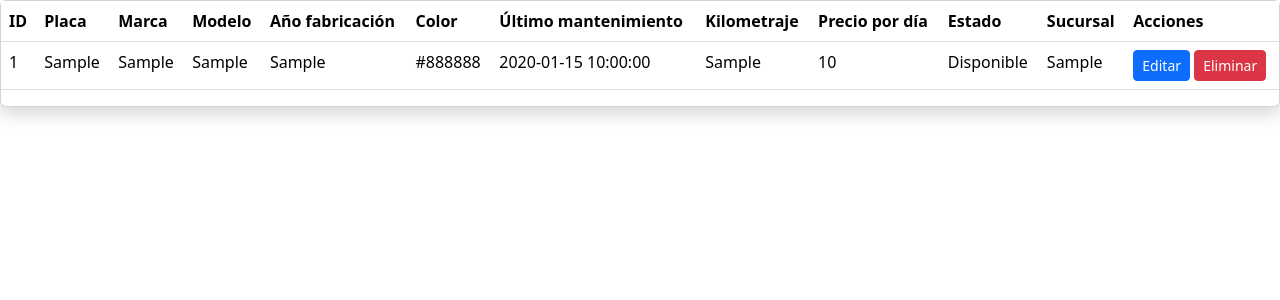
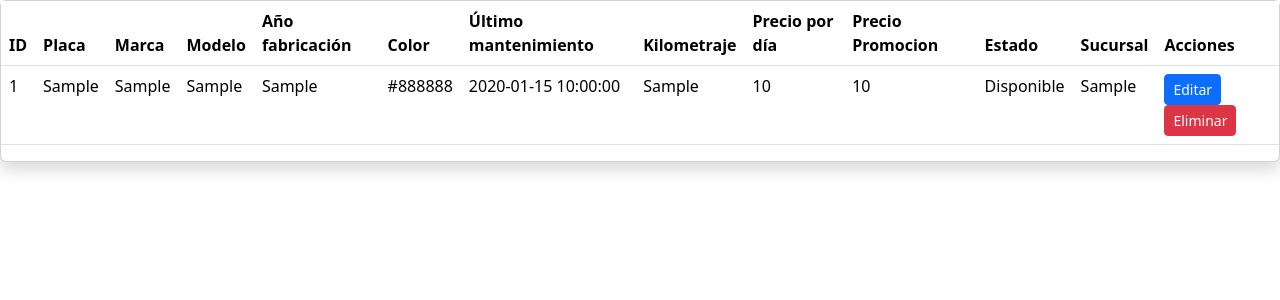
Before and after one commit to rsotodev/movilizaapp, a Flask app: page /menu_promociones in a window 1280 px wide. Shown: the part 100-400 px from the top of the page. Run offline with Flask 3, Linux system fonts and the light colour scheme; tables that the repository leaves empty or names only in its code hold one stand-in row (values such as "Sample post"); data that the repository does not hold is empty.

Commit message:
automatizacion promociones y mejora index

```diff
--- a/App.py
+++ b/App.py
@@ -262,7 +262,6 @@ def dashboard_trabajador():
         penalizaciones=penalizaciones_format
     )
 
-
 @app.route('/menu_vehiculos')
 def menu_vehiculos():
     connection = get_bd()
@@ -326,86 +325,92 @@ def addVehiculo():
 @app.route('/editar/<int:id_vehiculo>', methods=['POST'])
 def editarVehiculo(id_vehiculo):
     # Obtener datos del formulario
-    placa = request.form['placa']
-    marca = request.form['marca']
-    modelo = request.form['modelo']
-    fabricacion = request.form['fabricacion']
-    color = request.form['color']
-    transmision = request.form['transmision']
-    nro_asientos = request.form['nro_asientos']
-    fecha_ultimo_mantenimiento = request.form['fecha_ultimo_mantenimiento']
-    kilometraje = request.form['kilometraje']
-    precio_por_dia = request.form['precio_por_dia']
-    estado = request.form['estado']
-    sucursal = request.form['sucursal']
-    promocion = request.form.get('promocion')
+    placa = request.form.get('placa', '')
+    marca = request.form.get('marca', '')
+    modelo = request.form.get('modelo', '')
+    fabricacion = request.form.get('fabricacion', '')
+    color = request.form.get('color', '')
+    transmision = request.form.get('transmision', '')
+    nro_asientos = request.form.get('nro_asientos', '')
+    fecha_ultimo_mantenimiento = request.form.get('fecha_ultimo_mantenimiento', '')
+    kilometraje = request.form.get('kilometraje', '')
+    precio_por_dia = request.form.get('precio_por_dia', '')
+    estado = request.form.get('estado', '')
+    sucursal = request.form.get('sucursal', '')
+    promocion = request.form.get('promocion')  # None si el checkbox no está marcado
 
-    if placa and marca and modelo and fabricacion and color and transmision and nro_asientos and fecha_ultimo_mantenimiento and kilometraje and precio_por_dia and estado and sucursal:
-        # Conectar a la base de datos
-        connection = get_bd()
-        cursor = connection.cursor()
+    # Validar que los datos estén completos
+    if not all([placa, marca, modelo, fabricacion, color, transmision, nro_asientos, fecha_ultimo_mantenimiento, kilometraje, precio_por_dia, estado, sucursal]):
+        flash('Faltan datos, no se pudo actualizar el vehículo', 'danger')
+        return redirect(url_for('menu_vehiculos'))
 
-         # Obtener la URL de la imagen actual del vehículo
+    # Conectar a la base de datos
+    connection = get_bd()
+    cursor = connection.cursor()
+
+    try:
+        # Obtener la URL de la imagen actual del vehículo
         cursor.execute("SELECT imagen FROM vehiculo WHERE id_vehiculo = %s", (id_vehiculo,))
-        imagen_url = cursor.fetchone()[0]
+        resultado = cursor.fetchone()
+        imagen_url = resultado[0] if resultado else ''  # Evitar error si no hay imagen
 
-        # Actualizar los datos del vehículo
-        sql = """
+        # Actualizar la tabla vehiculo
+        sql_update_vehiculo = """
             UPDATE vehiculo
             SET placa = %s, marca = %s, modelo = %s, fabricacion = %s, color = %s,
                 transmision = %s, nro_asientos = %s, fecha_ultimo_mantenimiento = %s,
                 kilometraje = %s, precio_por_dia = %s, estado = %s, sucursal = %s
             WHERE id_vehiculo = %s
         """
-        data = (placa, marca, modelo, fabricacion, color, transmision, nro_asientos, fecha_ultimo_mantenimiento, kilometraje, precio_por_dia, estado, sucursal, id_vehiculo)
-        cursor.execute(sql, data)
-        connection.commit()
+        data_update_vehiculo = (placa, marca, modelo, fabricacion, color, transmision, nro_asientos,
+                                fecha_ultimo_mantenimiento, kilometraje, precio_por_dia, estado, sucursal, id_vehiculo)
+        cursor.execute(sql_update_vehiculo, data_update_vehiculo)
 
         # Verificar si el vehículo ya está en promociones
         cursor.execute("SELECT COUNT(*) FROM promociones WHERE id_vehiculo = %s", (id_vehiculo,))
         en_promocion = cursor.fetchone()[0] > 0
 
-        # Si el checkbox de promoción está marcado y el vehículo no está en promociones, agregarlo
+        # Si el checkbox de promoción está marcado y el vehículo NO está en promociones, agregarlo
         if promocion and not en_promocion:
-            sql_promocion = """
+            sql_insert_promocion = """
                 INSERT INTO promociones (id_vehiculo, placa, marca, modelo, fabricacion, color, transmision, nro_asientos, fecha_ultimo_mantenimiento, kilometraje, precio_por_dia, estado, sucursal, imagen)
                 VALUES (%s, %s, %s, %s, %s, %s, %s, %s, %s, %s, %s, %s, %s, %s)
             """
-            data_promocion = (id_vehiculo, placa, marca, modelo, fabricacion, color, transmision, nro_asientos, fecha_ultimo_mantenimiento, kilometraje, precio_por_dia, estado, sucursal, imagen_url)
-            cursor.execute(sql_promocion, data_promocion)
-            connection.commit()
-        # Si el checkbox de promoción no está marcado y el vehículo está en promociones, eliminarlo
+            data_promocion = (id_vehiculo, placa, marca, modelo, fabricacion, color, transmision, nro_asientos,
+                              fecha_ultimo_mantenimiento, kilometraje, precio_por_dia, estado, sucursal, imagen_url)
+            cursor.execute(sql_insert_promocion, data_promocion)
+
+        # Si el checkbox de promoción está marcado y el vehículo YA está en promociones, actualizarlo
+        elif promocion and en_promocion:
+            sql_update_promocion = """
+                UPDATE promociones
+                SET placa = %s, marca = %s, modelo = %s, fabricacion = %s, color = %s,
+                    transmision = %s, nro_asientos = %s, fecha_ultimo_mantenimiento = %s,
+                    kilometraje = %s, precio_por_dia = %s, estado = %s, sucursal = %s, imagen = %s
+                WHERE id_vehiculo = %s
+            """
+            data_promocion_update = (placa, marca, modelo, fabricacion, color, transmision, nro_asientos,
+                                     fecha_ultimo_mantenimiento, kilometraje, precio_por_dia, estado, sucursal, imagen_url, id_vehiculo)
+            cursor.execute(sql_update_promocion, data_promocion_update)
+
+        # Si el checkbox de promoción NO está marcado y el vehículo está en promociones, eliminarlo
         elif not promocion and en_promocion:
             cursor.execute("DELETE FROM promociones WHERE id_vehiculo = %s", (id_vehiculo,))
-            connection.commit()
 
-         # Manejar la lógica de devolución
-        fecha_devolucion = request.form.get('fecha_devolucion')
-        estado = request.form.get('estado')
-        if fecha_devolucion and estado:
-            query = """
-                INSERT INTO devoluciones (id_alquiler, fecha_devolucion, estado)
-                VALUES (%s, %s, %s)
-            """
-            cursor.execute(query, (id_vehiculo, fecha_devolucion, estado))
-            connection.commit()
-            # Actualizar el estado del alquiler a 'finalizado'
-            update_query = """
-                UPDATE alquileres
-                SET estado = 'Disponible'
-                WHERE id = %s
-            """
-            cursor.execute(update_query, (id_vehiculo,))
-            connection.commit()
+        # Guardar cambios en la base de datos
+        connection.commit()
+        flash('Vehículo actualizado correctamente', 'success')
 
+    except Exception as e:
+        connection.rollback()  # Revertir cambios en caso de error
+        flash(f'Error al actualizar: {str(e)}', 'danger')
+
+    finally:
         cursor.close()
         connection.close()
 
-        flash('Vehículo actualizado correctamente', 'success')
-    else:
-        flash('Faltan datos, no se pudo actualizar el vehículo', 'danger')
+    return redirect(url_for('menu_vehiculos'))
 
-    return redirect(url_for('menu_vehiculos'))
 
 @app.route('/eliminar/<int:id_vehiculo>', methods=['POST'])
 def eliminarVehiculo(id_vehiculo):
@@ -549,15 +554,14 @@ def editarPromocion(id_promocion):
     modelo = request.form['modelo']
     fabricacion = request.form['fabricacion']
     color = request.form['color']
-    transmision = request.form['transmision']
-    nro_asientos = request.form['nro_asientos']
     fecha_ultimo_mantenimiento = request.form['fecha_ultimo_mantenimiento']
     kilometraje = request.form['kilometraje']
     precio_por_dia = request.form['precio_por_dia']
+    precio_prom = request.form['precio_prom']
     estado = request.form['estado']
     sucursal = request.form['sucursal']
 
-    if placa and marca and modelo and fabricacion and color and transmision and nro_asientos and fecha_ultimo_mantenimiento and kilometraje and precio_por_dia and estado and sucursal:
+    if placa and marca and modelo and fabricacion and color and fecha_ultimo_mantenimiento and kilometraje and precio_por_dia and estado and sucursal and precio_prom:
         # Conectar a la base de datos
         connection = get_bd()
         cursor = connection.cursor()
@@ -566,11 +570,11 @@ def editarPromocion(id_promocion):
         sql = """
             UPDATE promociones
             SET placa = %s, marca = %s, modelo = %s, fabricacion = %s, color = %s,
-                transmision = %s, nro_asientos = %s, fecha_ultimo_mantenimiento = %s,
-                kilometraje = %s, precio_por_dia = %s, estado = %s, sucursal = %s
+                fecha_ultimo_mantenimiento = %s,
+                kilometraje = %s, precio_por_dia = %s, estado = %s, sucursal = %s, precio_prom = %s
             WHERE id_promocion = %s
         """
-        data = (placa, marca, modelo, fabricacion, color, transmision, nro_asientos, fecha_ultimo_mantenimiento, kilometraje, precio_por_dia, estado, sucursal, id_promocion)
+        data = (placa, marca, modelo, fabricacion, color, fecha_ultimo_mantenimiento, kilometraje, precio_por_dia, estado, sucursal, precio_prom, id_promocion)
         cursor.execute(sql, data)
         connection.commit()
 
@@ -667,7 +671,6 @@ def reserva(vehiculo_id):
     print(f"ENVIANDO A PLANTILLA: {costo_total}")  # <-- DEPURACIÓN
 
     return render_template('reserva.html', vehiculo=vehiculo, user=user_data, costo_total=costo_total)
-
 
 @app.route('/pagar', methods=['POST'])
 def pagar():
@@ -812,7 +815,6 @@ def menu_alquileres():
         tipos_vehiculos=tipos_vehiculos
     )
 
-
 @app.route('/marcar_devuelto/<int:id>', methods=['POST'])
 def marcar_devuelto(id):
     connection = get_bd()
--- a/templates/menu_promociones.html
+++ b/templates/menu_promociones.html
@@ -46,6 +46,7 @@
                     <th scope="col">Último mantenimiento</th>
                     <th scope="col">Kilometraje</th>
                     <th scope="col">Precio por día</th>
+                    <th scope="col">Precio Promocion</th>
                     <th scope="col">Estado</th>
                     <th scope="col">Sucursal</th>
                     <th scope="col">Acciones</th>
@@ -63,6 +64,7 @@
                     <td>{{d.fecha_ultimo_mantenimiento}}</td>
                     <td>{{d.kilometraje}}</td>
                     <td>{{d.precio_por_dia}}</td>
+                    <td>{{d.precio_prom}}</td>
                     <td>{{d.estado}}</td>
                     <td>{{d.sucursal}}</td>
                     <td>
@@ -83,30 +85,11 @@
                             </div>
                             <div class="modal-body">
                                 <form action="/editar_promocion/{{ d.id_promocion }}" method="post">
-                                    <label>Placa</label>
-                                    <input type="text" class="form-control mb-3" name="placa" value="{{ d.placa }}">
-                                    <label>Marca</label>
-                                    <input type="text" class="form-control mb-3" name="marca" value="{{ d.marca }}">
-                                    <label>Modelo</label>
-                                    <input type="text" class="form-control mb-3" name="modelo" value="{{ d.modelo }}">
-                                    <label>Año fabricación</label>
-                                    <input type="text" class="form-control mb-3" name="fabricacion" value="{{ d.fabricacion }}">
-                                    <label>Color</label>
-                                    <input type="text" class="form-control mb-3" name="color" value="{{ d.color }}">
-                                    <label>Último mantenimiento</label>
-                                    <input type="date" class="form-control mb-3" name="fecha_ultimo_mantenimiento" value="{{ d.fecha_ultimo_mantenimiento }}">
-                                    <label>Kilometraje</label>
-                                    <input type="text" class="form-control mb-3" name="kilometraje" value="{{ d.kilometraje }}">
-                                    <label>Precio por día</label>
+                                    <label>Precio normal</label>
                                     <input type="text" class="form-control mb-3" name="precio_por_dia" value="{{ d.precio_por_dia }}">
-                                    <label>Estado</label>
-                                    <select class="form-control mb-3" name="estado" value="{{ d.estado }}">
-                                        <option value="Disponible">Disponible</option>
-                                        <option value="Alquilado">Alquilado</option>
-                                    </select>
-                                    <label>Sucursal</label>
-                                    <input type="text" class="form-control mb-3" name="sucursal" value="{{ d.sucursal }}">
-                            </div>
+                                    <label>Precio Promoción</label>
+                                    <input type="text" class="form-control mb-3" name="precio_prom" value="{{ d.precio_prom }}">
+                                </div>
                             <div class="modal-footer">
                                 <button type="button" class="btn btn-secondary" data-bs-dismiss="modal">Cancelar</button>
                                 <button type="submit" class="btn btn-primary">Guardar</button>
--- a/templates/promociones.html
+++ b/templates/promociones.html
@@ -52,7 +52,8 @@
                                       <div class="col-md-8">
                                       <div class="card-body">
                                           <h5 class="card-title">{{ promocion.marca }} {{ promocion.modelo }}</h5>
-                                          <p class="card-text">Precio por día: {{ promocion.precio_por_dia }}</p>
+                                          <del><p class="card-text">Precio normal: {{ promocion.precio_por_dia }}</p></del>
+                                          <p class="card-text">Precio promoción: {{ promocion.precio_prom }}</p>
                                           <p class="card-text">Transmision: {{ promocion.transmision }}</p>
                                           <p class="card-text">Número de asientos: {{ promocion.nro_asientos }}</p>
                                           <a href="#" class="btn btn-more">Ver más</a>
```
Also changed, not shown: templates/index.html (+6 -4 lines).
